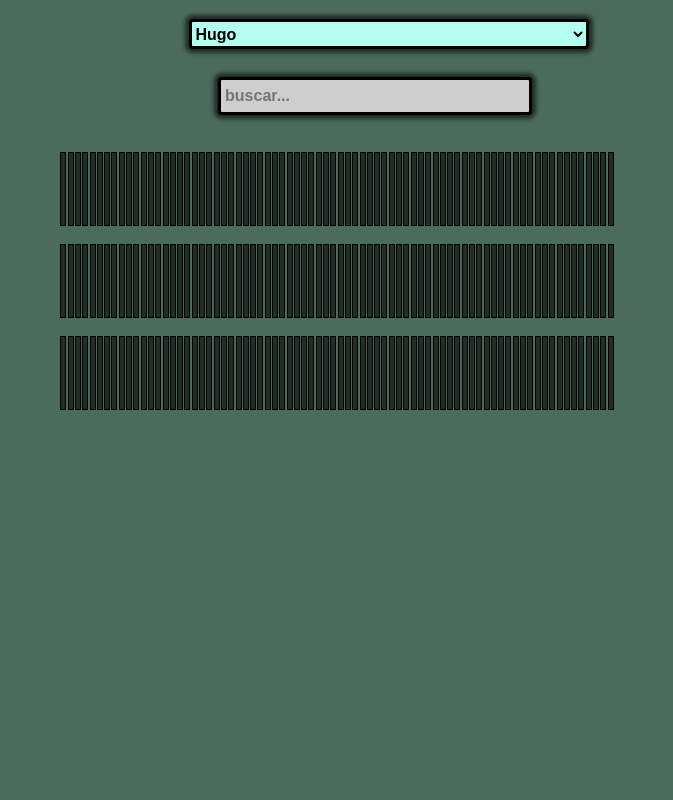
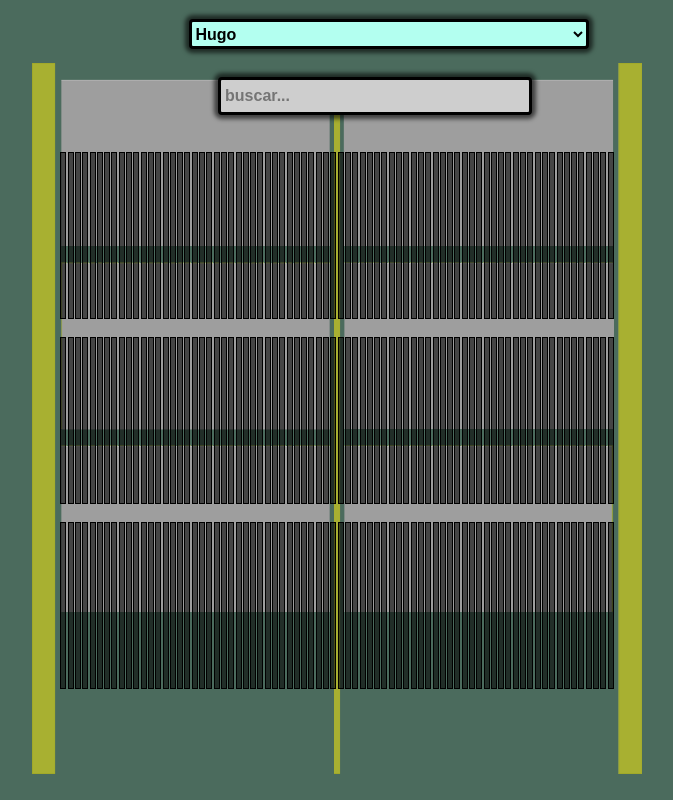
Before and after one commit to Lmaze3d/estanteSH, a plain HTML site: page index.html in a window 1280 px wide. Shown: the whole page, without its empty margins (303-976 px from the left). Drawn offline with Linux system fonts and the light colour scheme.

Commit message:
Update style.css

```diff
--- a/style.css
+++ b/style.css
@@ -292,7 +292,7 @@ button {
 
     .book {
         width: 4px; /*ancho libros*/
-        height: 72px; /*165px*/
+        height: 165px; /*165px*/
         background-color: #00000090;
         border: 1px solid #000;
         display: flex;
```
